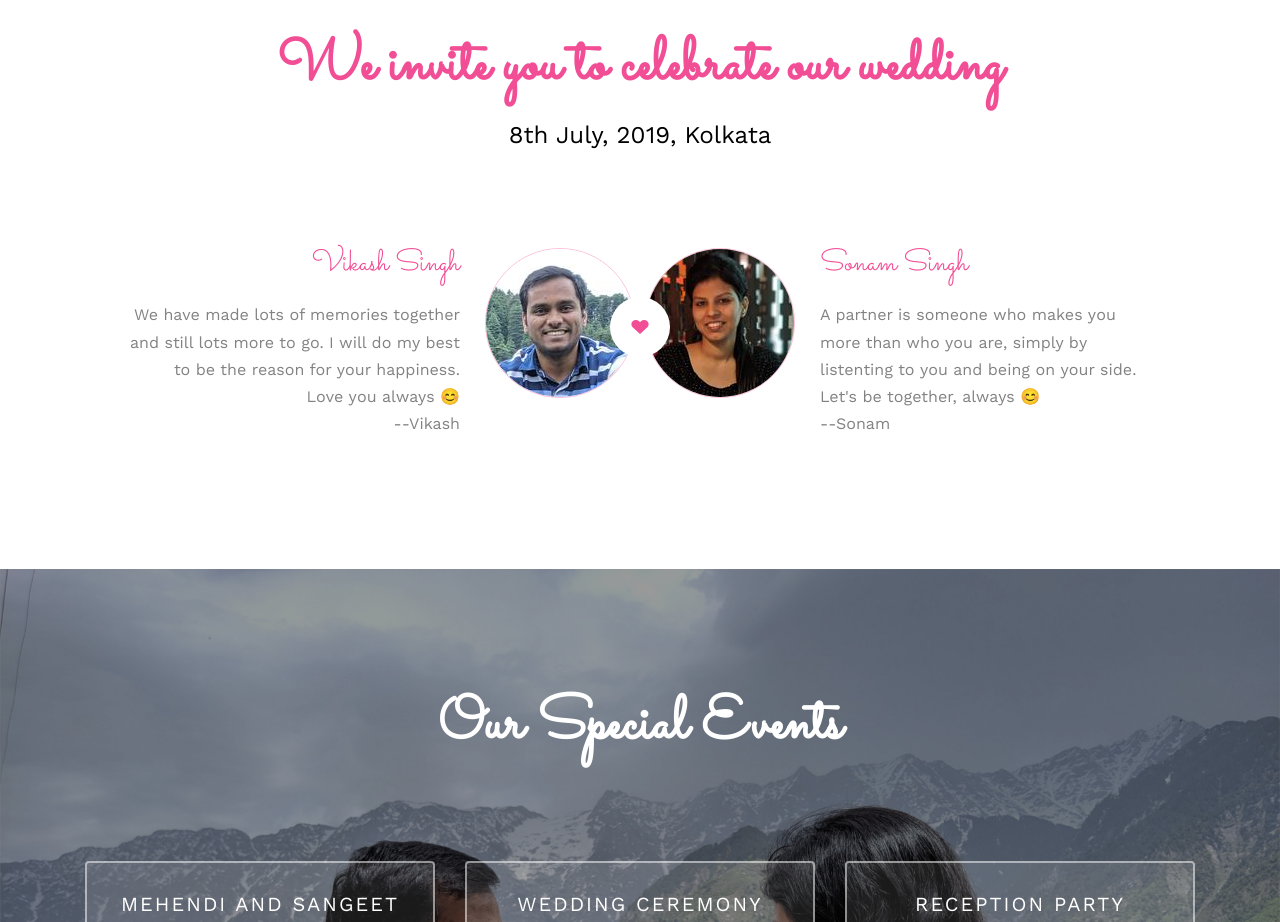
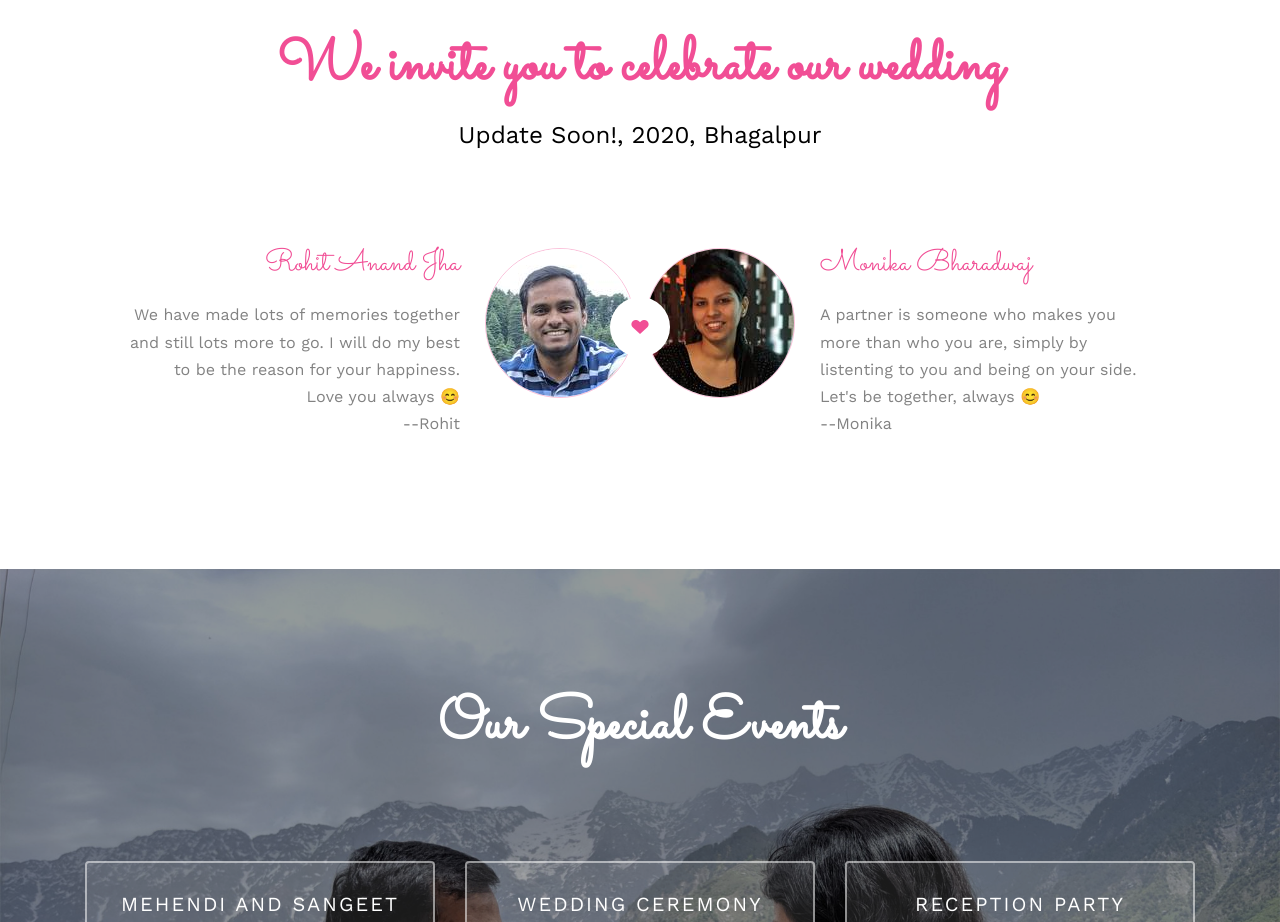
Before and after one commit to MohitAnand-Hub/Invitation, a plain HTML site: page index.html in a window 1280 px wide. Shown: the part 920-1842 px from the top of the page. Drawn offline with Linux system fonts and the light colour scheme; files whose address does not match are found by name.

Commit message:
Update index.html

```diff
--- a/index.html
+++ b/index.html
@@ -1,23 +1,13 @@
 <!DOCTYPE html>
-<!--[if lt IE 7]>
-<html class="no-js lt-ie9 lt-ie8 lt-ie7">
-  <![endif]-->
-  <!--[if IE 7]>
-  <html class="no-js lt-ie9 lt-ie8">
-    <![endif]-->
-    <!--[if IE 8]>
-    <html class="no-js lt-ie9">
-      <![endif]-->
-      <!--[if gt IE 8]><!-->
       <html class="no-js">
         <!--<![endif]-->
         <head>
           <meta charset="utf-8">
           <meta http-equiv="X-UA-Compatible" content="IE=edge">
-          <title>Wedding - Vikash & Sonam</title>
+          <title>Wedding - Rohit & Monika</title>
           <meta name="viewport" content="width=device-width, initial-scale=1">
-          <meta name="description" content="8th july, Greenfield city, Kolkata" />
-          <meta name="keywords" content="wedding, vikash, sonam, html5, css3, mobile first, responsive" />
+          <meta name="description" content="8th july, Greenfield city, Bhagalpur" />
+          <meta name="keywords" content="wedding, rohit, monika, html5, css3, mobile first, responsive" />
           <!-- Facebook and Twitter integration -->
           <meta property="og:title" content=""/>
           <meta property="og:image" content=""/>
@@ -115,7 +105,7 @@
                 <div class="row">
                   <div class="col-md-8 col-md-offset-2 text-center fh5co-heading animate-box">
                     <h2>We invite you to celebrate our wedding</h2>
-                    <h3>8th July, 2019, Kolkata</h3>
+                    <h3>Update Soon!, 2020, Bhagalpur</h3>
                     <!-- <p>We invite you to celebrate our wedding</p> -->
                   </div>
                 </div>
@@ -125,8 +115,8 @@
                       <img src="images/groom_small.jpg" alt="groom" class="img-responsive">
                     </div>
                     <div class="desc-groom">
-                      <h3>Vikash Singh</h3>
-                      <p>We have made lots of memories together and still lots more to go. I will do my best to be the reason for your happiness.<br>Love you always 😊<br>--Vikash</p>
+                      <h3>Rohit Anand Jha</h3>
+                      <p>We have made lots of memories together and still lots more to go. I will do my best to be the reason for your happiness.<br>Love you always 😊<br>--Rohit</p>
                     </div>
                   </div>
                   <p class="heart text-center"><i class="icon-heart2"></i></p>
@@ -135,9 +125,9 @@
                       <img src="images/bride_small.jpg" alt="groom" class="img-responsive">
                     </div>
                     <div class="desc-bride">
-                      <h3>Sonam Singh</h3>
+                      <h3>Monika Bharadwaj</h3>
                       <p>A partner is someone who makes you more than who you are, simply by listenting to you and being on your side.<br>Let's be together, always
-                        😊<br>--Sonam</p>
+                        😊<br>--Monika</p>
                     </div>
                   </div>
                 </div>
```
